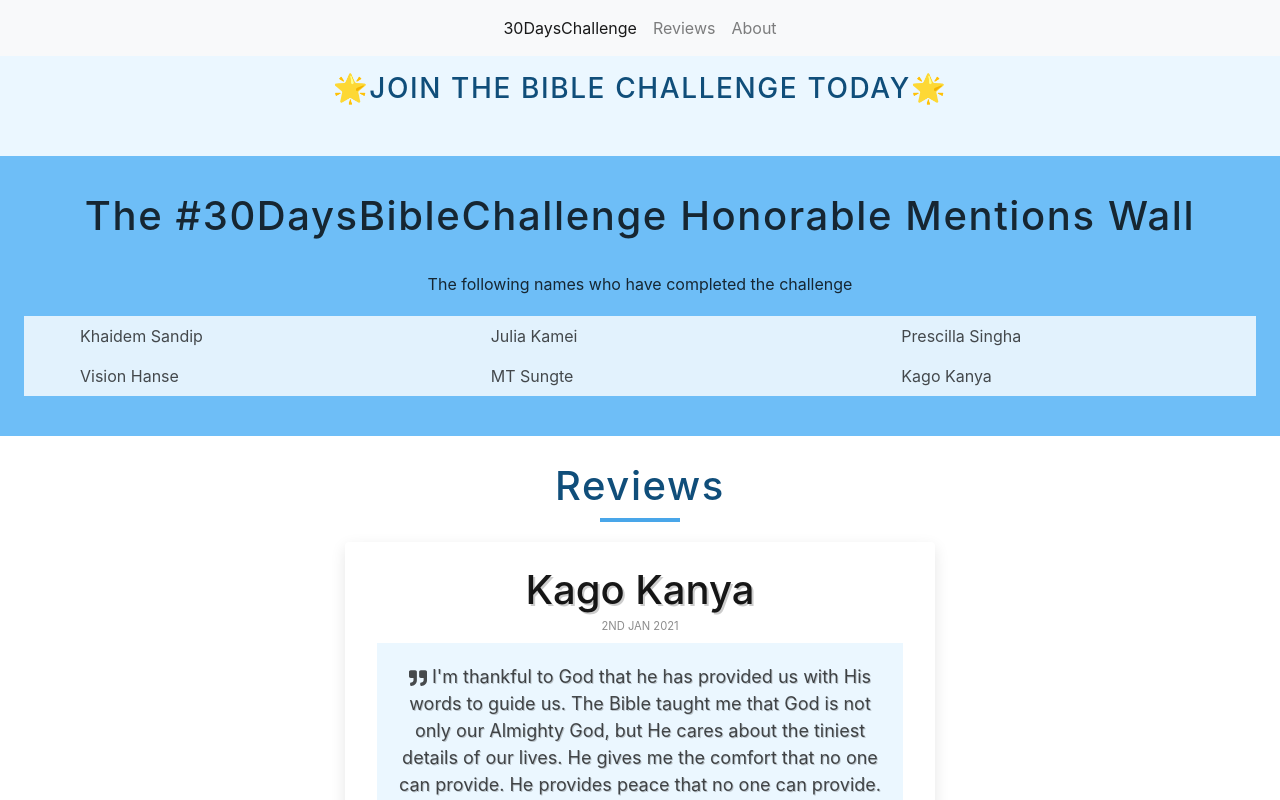
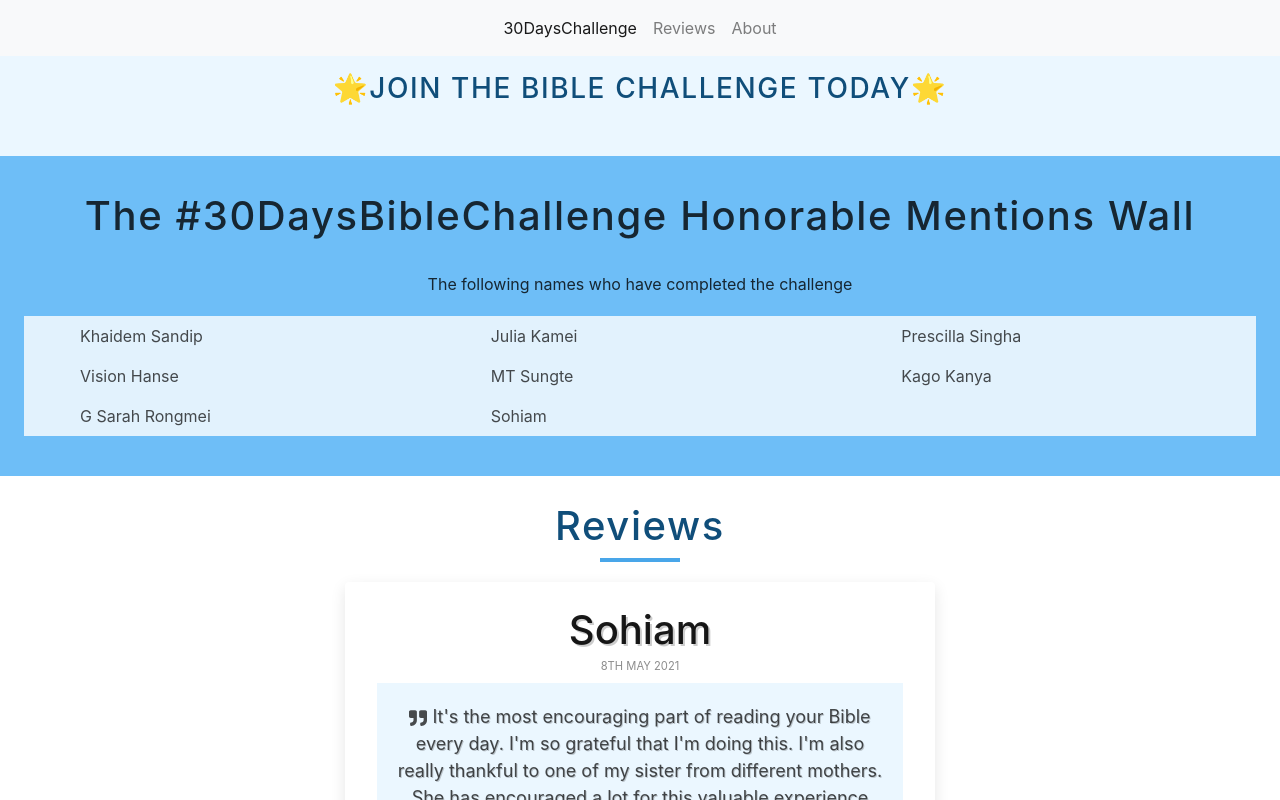
Before and after one commit to KaidenCoder/BibleChallenges, a React (Create React App) app: page / in a window 1280 px wide. Shown: the top 800 px of the page. Built offline with nearby package versions, Linux system fonts and the light colour scheme.

Commit message:
New testimony

```diff
--- a/package.json
+++ b/package.json
@@ -10,7 +10,7 @@
     "react-dom": "^16.13.1",
     "react-icons": "^3.11.0",
     "react-router-dom": "^5.2.0",
-    "react-scripts": "3.4.3"
+    "react-scripts": "^4.0.3"
   },
   "scripts": {
     "start": "react-scripts start",
--- a/src/challenge/Reviews.js
+++ b/src/challenge/Reviews.js
@@ -5,7 +5,7 @@ import { FaChevronLeft, FaChevronRight, FaQuoteRight } from 'react-icons/fa';
 
 
 const Reviews = () => {
-    const [index, setIndex] = useState(5)
+    const [index, setIndex] = useState(7)
 
     const { name, text, date } = secreview[index]
 
--- a/src/challenge/data.js
+++ b/src/challenge/data.js
@@ -34,6 +34,18 @@ const secreviews = [
         name: 'Kago Kanya',
         text: "I'm thankful to God that he has provided us with His words to guide us. The Bible taught me that God is not only our Almighty God, but He cares about the tiniest details of our lives. He gives me the comfort that no one can provide. He provides peace that no one can provide. I want to know Him more. Even though I'm not perfect, but I believe He is changing me every day. I'm nothing without Jesus. All glory to God.",
         date: '2nd Jan 2021'
+    },
+    {
+        id: 7,
+        name: 'G Sarah Rongmei',
+        text: "I am so grateful to the person who has shared this challenge; this challenge is somewhat addictive. When you start it, there's no end; it is also exciting and challenging to me. I read Bible every day now; it's a blessing to have even a little time with God.\n\nWhenever I am free and just sitting, the only thing that comes to mind is reading Bible. In my personal views, I find that I'm more into this challenge than my books 😄 when I'm down for study; I end up reading the Bible (I don't know it's a good and bad thing) *but will try my best to them both.🌻",
+        date: '8th May 2021'
+    },
+    {
+        id: 8,
+        name: 'Sohiam',
+        text: "It's the most encouraging part of reading your Bible every day. I'm so grateful that I'm doing this. I'm also really thankful to one of my sister from different mothers. She has encouraged a lot for this valuable experience towards growing more like Christ. I want to promote almost everyone who hasn't started yet. Please do. It will be a blessing that you'll endure the whole of your living.",
+        date: '8th May 2021'
     }
 ]
 
--- a/src/challenge/thirty.js
+++ b/src/challenge/thirty.js
@@ -19,6 +19,11 @@ const Thirty = () => {
                     <div className="col px-md-5"><div className="p-2 border-none ">MT Sungte</div></div>
                     <div className="col px-md-5"><div className="p-2 border-none ">Kago Kanya</div></div>
                 </div>
+                <div className="row mx-md-n3" style={{ background: "rgba(255,255,255,0.8)", color: "rgba(0,0,0,0.7)" }}>
+                    <div className="col px-md-5"><div className="p-2 border-none ">G Sarah Rongmei</div></div>
+                    <div className="col px-md-5"><div className="p-2 border-none ">Sohiam</div></div>
+                    <div className="col px-md-5"><div className="p-2 border-none "></div></div>
+                </div>
             </div>
             <Reviews />
 
```
Also changed, not shown: 1 other file (tests, documents, lock files or other folders).
